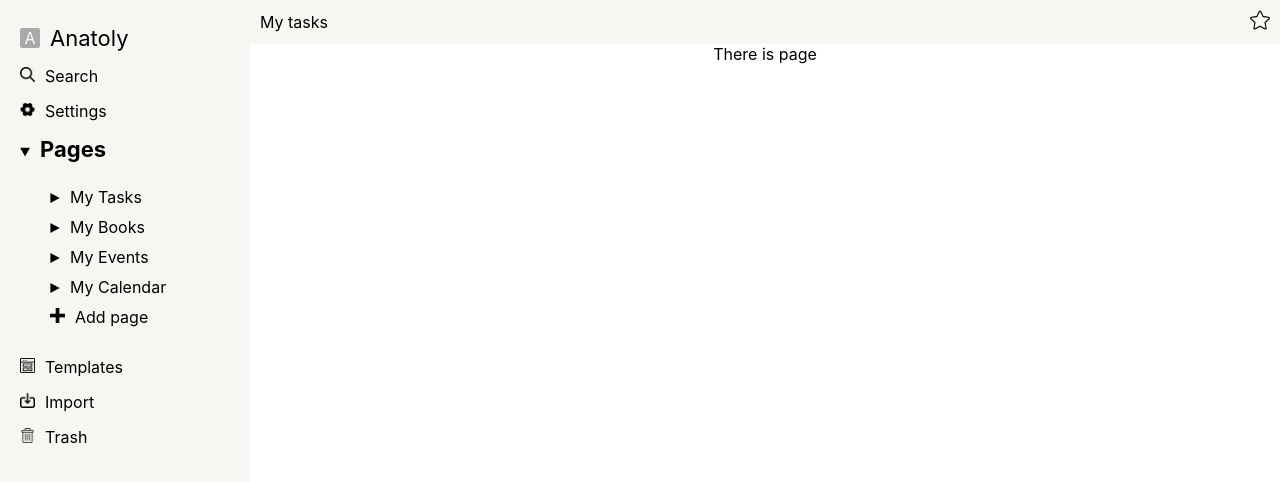
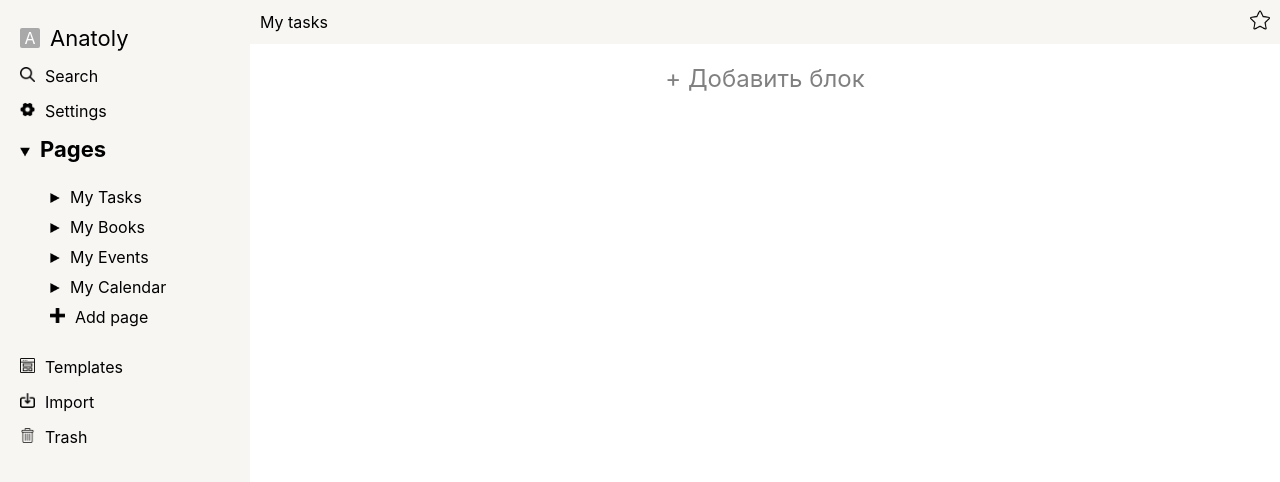
Before and after one commit to anatolik2509/ReactPractice, a React (Create React App) app in the folder react-notion/: page / in a window 1280 px wide. Shown: the top 482 px of the page. Built offline with nearby package versions, Linux system fonts and the light colour scheme.

Commit message:
add drop down menu button

```diff
--- a/react-notion/src/App.css
+++ b/react-notion/src/App.css
@@ -146,6 +146,8 @@
 
 .page-container{
   display: flex;
+  width: 100%;
+  height: 100%;
   flex-direction: column;
   justify-content: flex-start;
   align-content: center;
@@ -213,3 +215,16 @@
   cursor: pointer;
   color: gray;
 }
+
+.add-block {
+  display: flex;
+  width: 100%;
+  justify-content: center;
+  color: gray;
+  font-size: 24px;
+  margin: 20px 0;
+}
+
+.add-block:hover{
+  cursor: pointer;
+}
--- /dev/null
+++ b/react-notion/src/components/DropDownMenu/index.js
@@ -0,0 +1,12 @@
+import React from 'react';
+import '../../App.css';
+
+const DropDownMenu = ({ children }) => {
+    return(
+        <div className="add-block">
+            {children}
+        </div>
+    );
+}
+
+export default DropDownMenu;
--- a/react-notion/src/components/Page/index.js
+++ b/react-notion/src/components/Page/index.js
@@ -2,6 +2,7 @@ import React from 'react';
 
 import '../../App.css';
 import NavBar from '../NavBar';
+import DropDownMenu from '../DropDownMenu';
 
 const Page = () => {
 
@@ -9,7 +10,9 @@ const Page = () => {
         <div className="page-content">
             <NavBar/>
             <div className="page-container">
-                There is page
+                <DropDownMenu>
+                    + Добавить блок
+                </DropDownMenu>
             </div>
         </div>
     )
```
